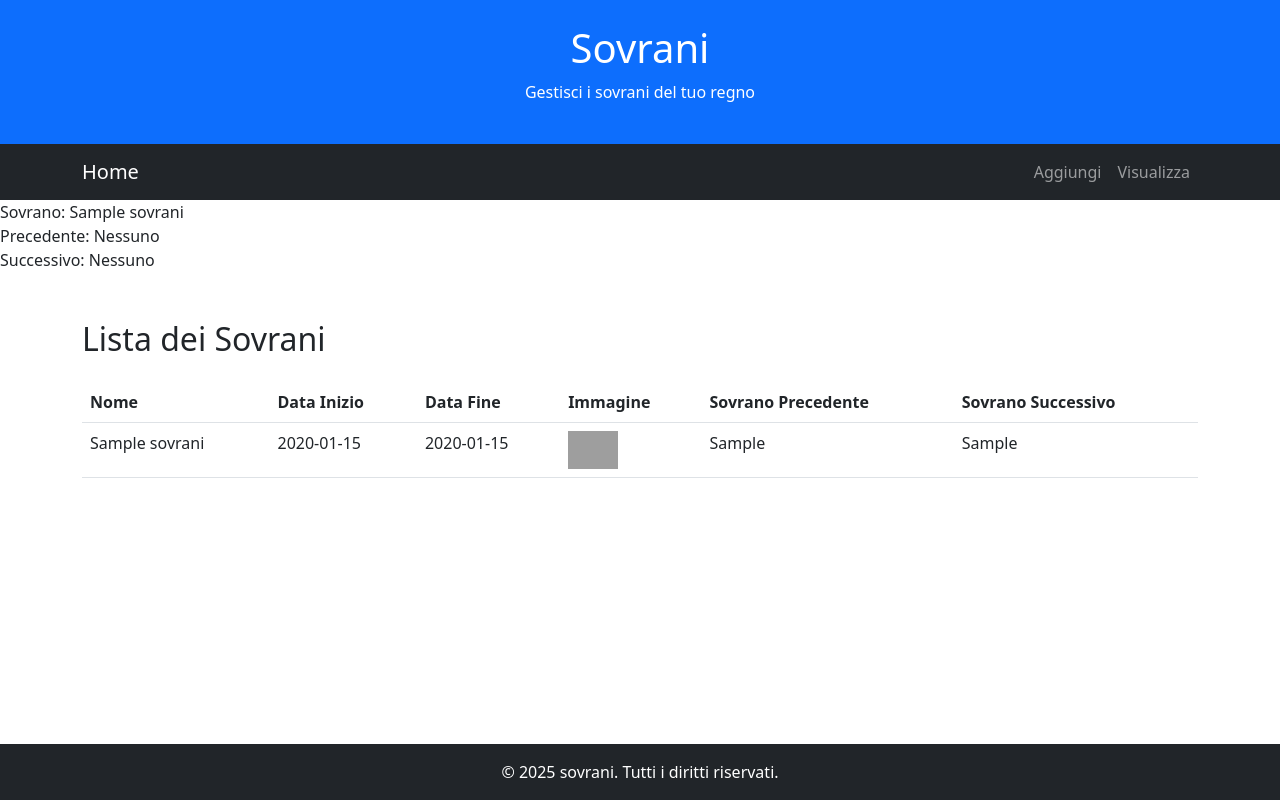
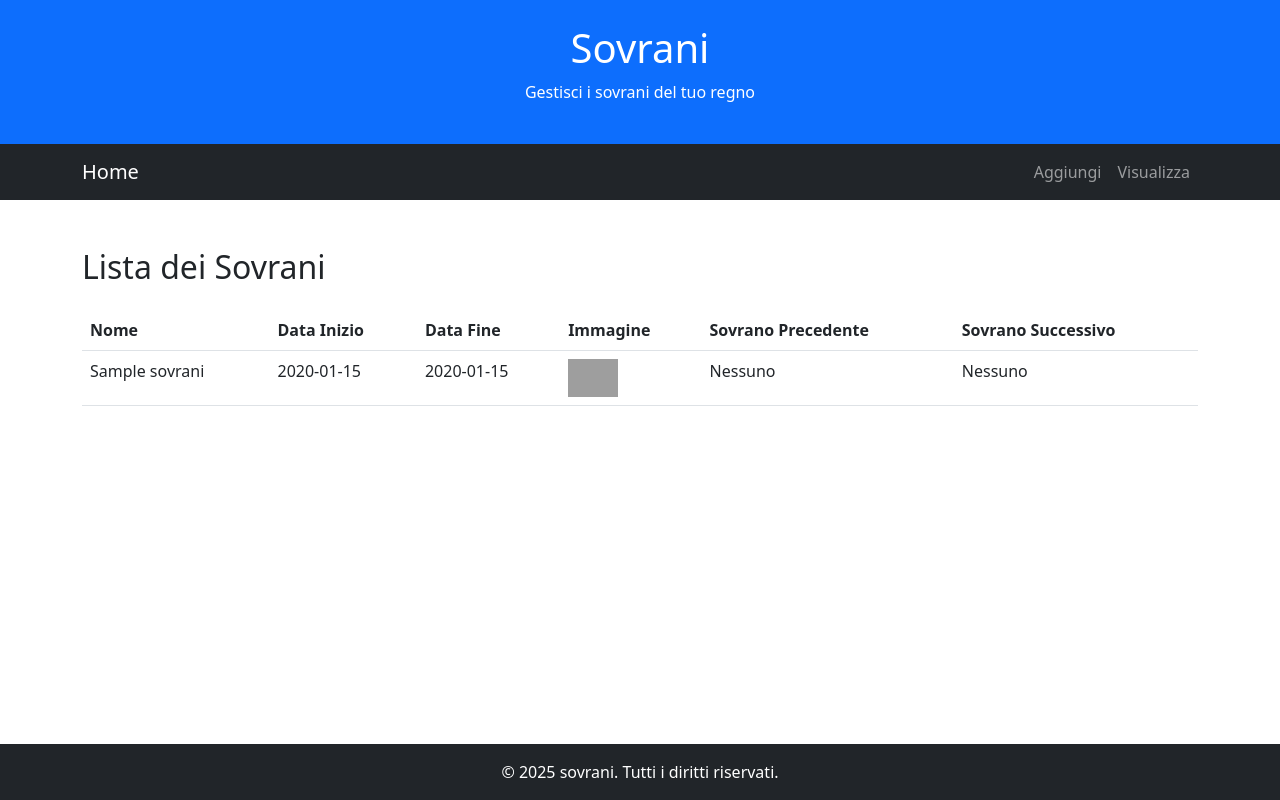
Before and after one commit to NiccoloCherubin/5F-INFORMATICA, a PHP site: page /visualizza.php in a window 1280 px wide. Run offline with PHP 8.4, Linux system fonts and the light colour scheme; tables that the repository leaves empty hold one stand-in row (values such as "Sample post"); grey boxes are pictures that could not be loaded.

Commit message:
sistemato es sovrani

```diff
--- a/php/sovrani/sql/script.sql
+++ b/php/sovrani/sql/script.sql
@@ -6,7 +6,7 @@ create table utopia.sovrani(
 nome varchar(100) primary key,
 data_inizio date not null,
 data_fine date not null,
-immagine BIGINT UNSIGNED, -- per nome immagine che viene rinominata da php
+immagine int,
 estensione varchar(5),
 sovrano_precedente varchar(100),
 sovrano_successivo varchar(100),
--- a/php/sovrani/visualizza.php
+++ b/php/sovrani/visualizza.php
@@ -7,29 +7,8 @@ $query = "SELECT * FROM sovrani ORDER BY data_inizio ASC";
 $stmt = $pdo->prepare($query);
 $stmt->execute();
 $sovrani = $stmt->fetchAll(PDO::FETCH_ASSOC);
-
-// Ciclo per aggiornare i sovrani
-for ($i = 0; $i < count($sovrani); $i++) {
-    $sovrano = $sovrani[$i];
-
-    // Il sovrano precedente è quello immediatamente precedente nell'array
-    $sovrano_precedente = $i > 0 ? $sovrani[$i - 1]['nome'] : NULL;
-
-    // Il sovrano successivo è quello immediatamente successivo nell'array
-    $sovrano_successivo = $i < count($sovrani) - 1 ? $sovrani[$i + 1]['nome'] : NULL;
-
-    echo "Sovrano: " . $sovrano['nome'] . "<br>";
-    echo "Precedente: " . ($sovrano_precedente ?: 'Nessuno') . "<br>";
-    echo "Successivo: " . ($sovrano_successivo ?: 'Nessuno') . "<br>";
-
-    // Aggiornamento nel database
-    $query_update = "UPDATE sovrani SET sovrano_precedente = ?, sovrano_successivo = ? WHERE nome = ?";
-    $stmt_update = $pdo->prepare($query_update);
-    $stmt_update->execute([$sovrano_precedente, $sovrano_successivo, $sovrano['nome']]);
-}
 ?>
 
-<!-- HTML per visualizzare la lista dei sovrani -->
 <div class="container my-5">
     <h2 class="mb-4">Lista dei Sovrani</h2>
     <table class="table">
@@ -44,24 +23,31 @@ for ($i = 0; $i < count($sovrani); $i++) {
         </tr>
         </thead>
         <tbody>
-        <?php foreach ($sovrani as $sovrano): ?>
-            <tr>
-                <td><?= htmlspecialchars($sovrano['nome']) ?></td>
-                <td><?= htmlspecialchars($sovrano['data_inizio']) ?></td>
-                <td><?= htmlspecialchars($sovrano['data_fine']) ?></td>
-                <td>
-                    <?php if (!empty($sovrano['immagine']) && !empty($sovrano['estensione'])): ?>
-                        <img src="images/<?= htmlspecialchars($sovrano['immagine']) . '.' . htmlspecialchars($sovrano['estensione']) ?>"
-                             alt="Immagine di <?= htmlspecialchars($sovrano['nome']) ?>" width="50">
-                    <?php else: ?>
-                        Nessuna immagine
-                    <?php endif; ?>
-                </td>
-                <td><?= htmlspecialchars($sovrano['sovrano_precedente'] ?? 'Nessuno') ?></td>
-                <td><?= htmlspecialchars($sovrano['sovrano_successivo'] ?? 'Nessuno') ?></td>
-            </tr>
-        <?php endforeach; ?>
+        <?php
+        // Ciclo per aggiornare i sovrani
+        for ($i = 0; $i < count($sovrani); $i++) {
+            $sovrano = $sovrani[$i];
+
+            // Il sovrano precedente è quello immediatamente precedente nell'array
+            $sovrano_precedente = $i > 0 ? $sovrani[$i - 1]['nome'] : 'Nessuno';
+
+            // Il sovrano successivo è quello immediatamente successivo nell'array
+            $sovrano_successivo = $i < count($sovrani) - 1 ? $sovrani[$i + 1]['nome'] : 'Nessuno';
+
+            echo "<tr>";
+            echo "<td>{$sovrano['nome']}</td>";
+            echo "<td>{$sovrano['data_inizio']}</td>";
+            echo "<td>{$sovrano['data_fine']}</td>";
+            echo "<td><img src='images/{$sovrano['immagine']}.{$sovrano['estensione']}' width='50'></td>";
+            echo "<td>{$sovrano_precedente}</td>";
+            echo "<td>{$sovrano_successivo}</td>";
+            echo "</tr>";
+
+
+        }
+        ?>
         </tbody>
     </table>
 </div>
+
 <?php include 'php/footer.php'; ?>
```
Also changed, not shown: php/sovrani/Config/DBConfig.php (added, +8 -0 lines), php/sovrani/Config/DbConnection.php (added, +23 -0 lines).
